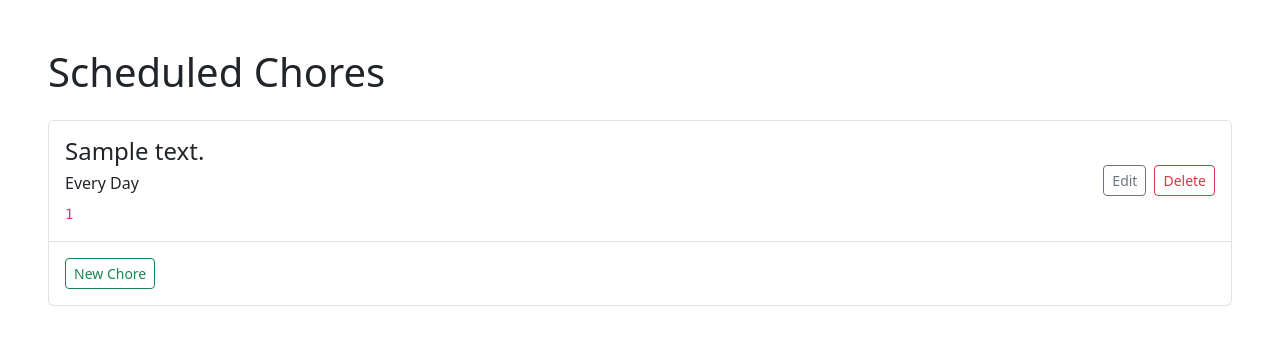
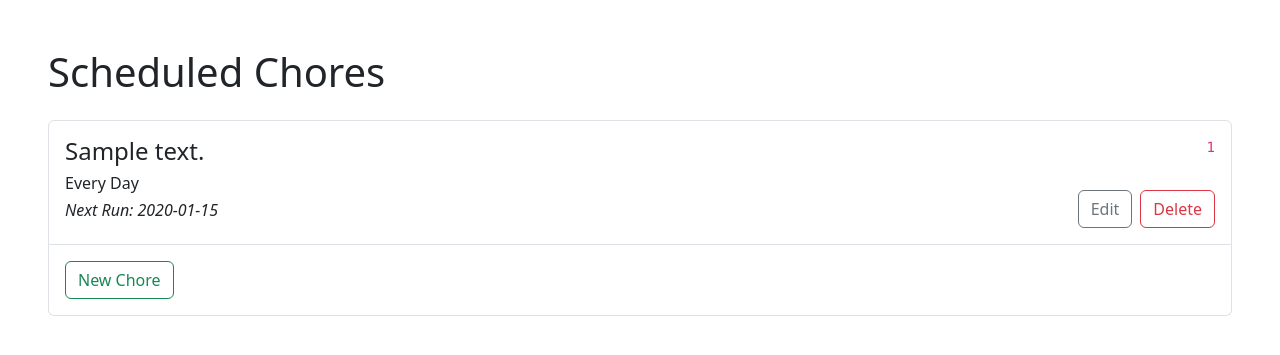
Before and after one commit to Alfeezy/mister-business, a FastAPI app: template templates/index.html in a window 1280 px wide. Shown: the part 76-431 px from the top of the page. Run offline with FastAPI, Linux system fonts and the light colour scheme; the template is opened without the code that fills it: most values are stand-ins (such as "Sample title", 1, 10 or a date in 2020).

Commit message:
even more stuff

```diff
--- a/app/main.py
+++ b/app/main.py
@@ -1,5 +1,5 @@
 from fastapi import FastAPI, HTTPException, Request
-from fastapi.responses import HTMLResponse
+from fastapi.responses import HTMLResponse, RedirectResponse
 from fastapi.templating import Jinja2Templates
 from fastapi.staticfiles import StaticFiles
 
@@ -86,6 +86,6 @@ async def get_chore(id: str):
 async def delete_chore(id: str):
   chore = scheduler.get_job(id)
   if chore == None:
-    raise HTTPException(status_code=404, detail=f"Chore not found")
+    raise HTTPException(status_code=404, detail="Chore not found")
   scheduler.remove_job(id)
-  return {"message": "Chore successfully deleted."}
+  return RedirectResponse(url="/chores", status_code=303)
--- a/templates/chores/index.html
+++ b/templates/chores/index.html
@@ -11,18 +11,23 @@
         <h6>
           Every {% if chore.interval > 1 %}{{ chore.interval }}{% endif %} Day{% if chore.interval > 1 %}s{% endif %}
         </h6>
-        <code>{{ chore.id }}</code>
-      </div>
-      <div class="d-flex gap-2">
-        <a href="#" class="btn btn-sm btn-outline-secondary">Edit</a>
-        <form action="{{ url_for('delete_chore', id=chore.id) }}" method="POST" class="d-inline">
-          <button type="submit" class="btn btn-sm btn-outline-danger">Delete</button>
-        </form>
+        <h6>
+          <i>Next Run: {{chore.next_run.strftime("%A, %B %d")}}</i>
+        </h6>
+        </div>
+      <div class="d-flex align-self-stretch align-items-end flex-column">
+        <code class="mb-auto text-end">{{ chore.id }}</code>
+        <div class="d-flex gap-2">
+          <a href="#" class="btn btn-outline-secondary">Edit</a>
+          <form action="{{ url_for('delete_chore', id=chore.id) }}" method="POST" class="d-inline" onsubmit="return confirm('Are you sure?');">
+            <button type="submit" class="btn btn-outline-danger">Delete</button>
+          </form>
+        </div>
       </div>
     </li>
   {% endfor %}
   <li class="list-group-item d-flex justify-content-between align-items-center p-3">
-    <a href="{{ url_for('new_chore')}}" class="btn btn-sm btn-outline-success">New Chore</a>
+    <a href="{{ url_for('new_chore')}}" class="btn btn-outline-success">New Chore</a>
   </li>
 </ul>
 {% endblock %}
--- a/templates/header.html
+++ b/templates/header.html
@@ -8,7 +8,7 @@
       <span class="navbar-toggler-icon"></span>
     </button>
     <div class="collapse navbar-collapse" id="navbarSupportedContent">
-      <ul class="navbar-nav me-auto mb-2 mb-lg-0">
+      <ul class="navbar-nav me-auto mb-lg-0">
         <li class="nav-item">
           <a class="nav-link" aria-current="page" href="/chores/">Scheduled Chores</a>
         </li>
```
Also changed, not shown: templates/chores/new.html (+4 -3 lines), templates/chores/form.html (added).
